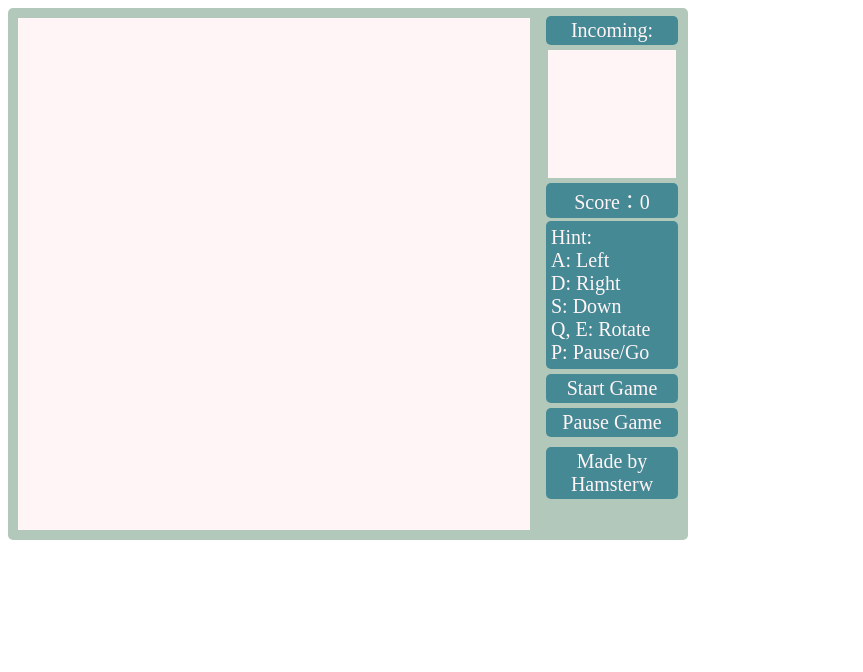
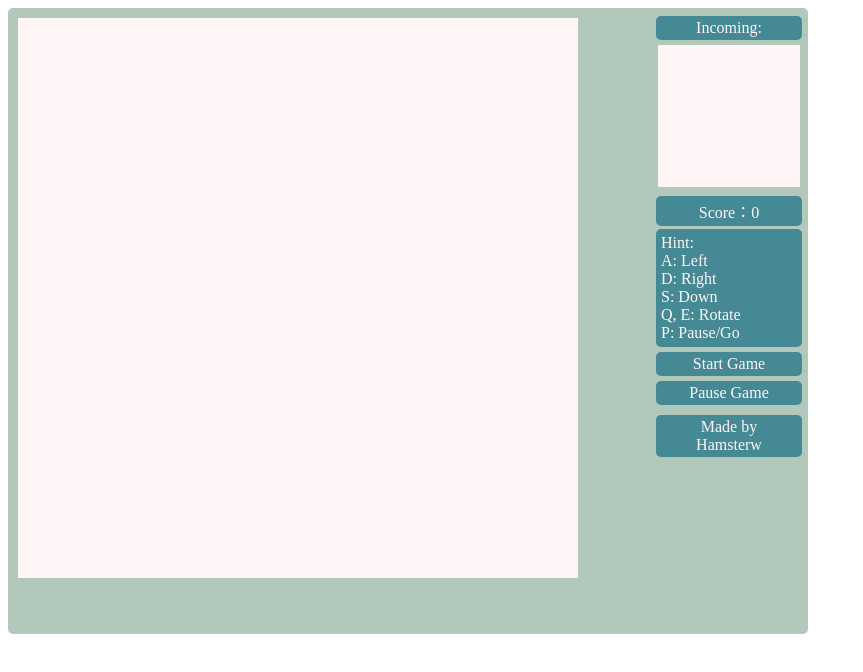
Before and after one commit to hamsterwk/Tetris, a plain HTML site: page index.html in a window 1280 px wide. Shown: the whole page, without its empty margins (0-863 px from the left). Drawn offline with Linux system fonts and the light colour scheme.

Commit message:
More Update
进一步优化了移动端的体验。

```diff
--- a/index.html
+++ b/index.html
@@ -1,6 +1,7 @@
 <!DOCTYPE html>
 <html>
-<head><meta name="viewport" content="width=device-width, initial-scale=1.0, maximum-scale=1.0, user-scalable=0">
+<head>
+<meta name="viewport" content="width=device-width,height=device-height, initial-scale=1.0, maximum-scale=1.0, user-scalable=0">
 <meta http-equiv="Content-Type" content="text/html; charset=utf-8" />
 <script type="text/javascript" src="./Common/MV.js"></script>
 <script type="text/javascript" src="./Common/webgl-utils.js"></script>
--- a/main.css
+++ b/main.css
@@ -1,26 +1,23 @@
-body{
-}
+
 
 #gl-canvas{
 	float:left;
-	width:512px;
+	width:70%;
 	margin:10px;
 	background-color: #FFF5F7;
 }
 #gl-incoming{
-	width:128px;
+	width:100%;
 	background-color: #FFF5F7;
 }
 #background{
 	border-radius: 5px;
-	width:680px;
-	height:532px;
+	width:100vmin;
+	height:78.23vmin;
 	background-color: #B2C8BB;
 }
 
 #inComingBackground{
-	width:128px;
-	height:128px;
 	margin:5px;
 	background-color: #B2C8BB;
 }
@@ -38,8 +35,9 @@ body{
 }
 #menu{
 	margin:3px;
-	float:left;
-	font-size:20px;
+	float:right;
+	width:19%;
+	font-size:1rem;
 }
 
 #score{
```
